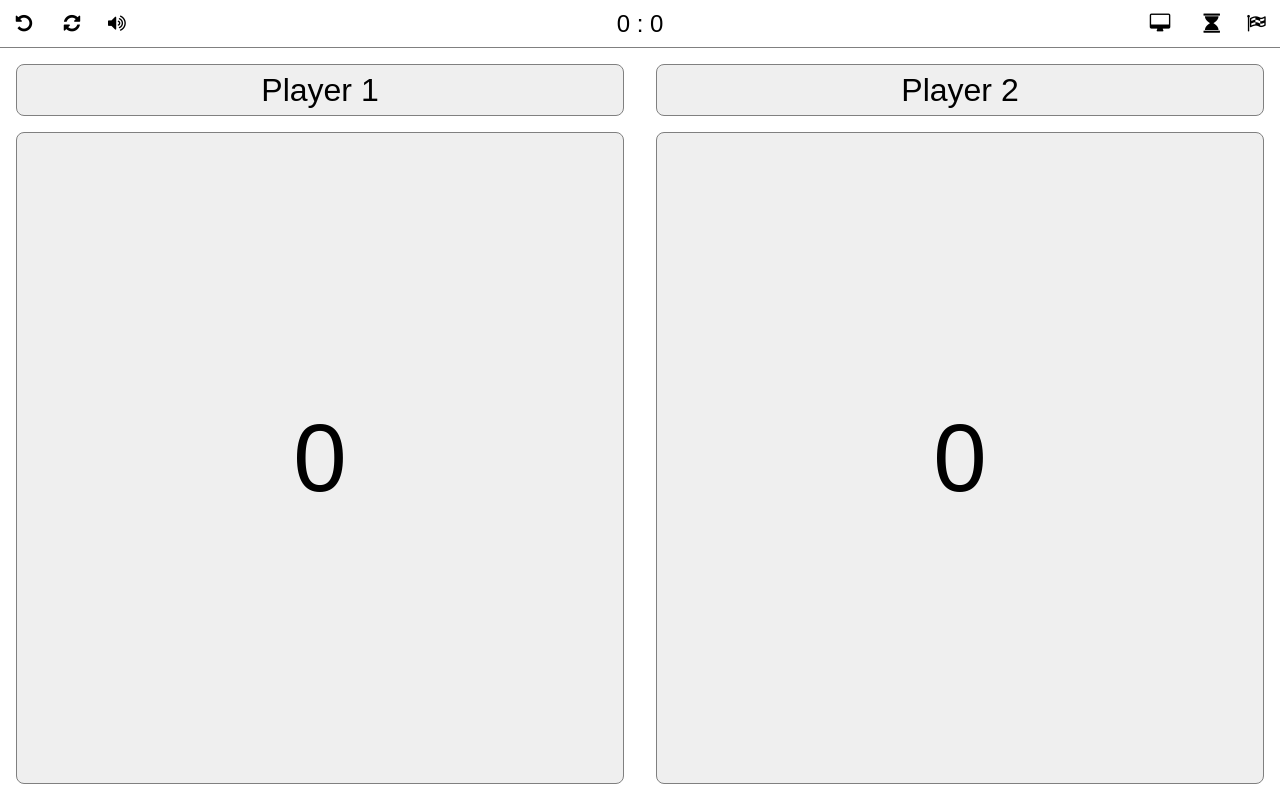
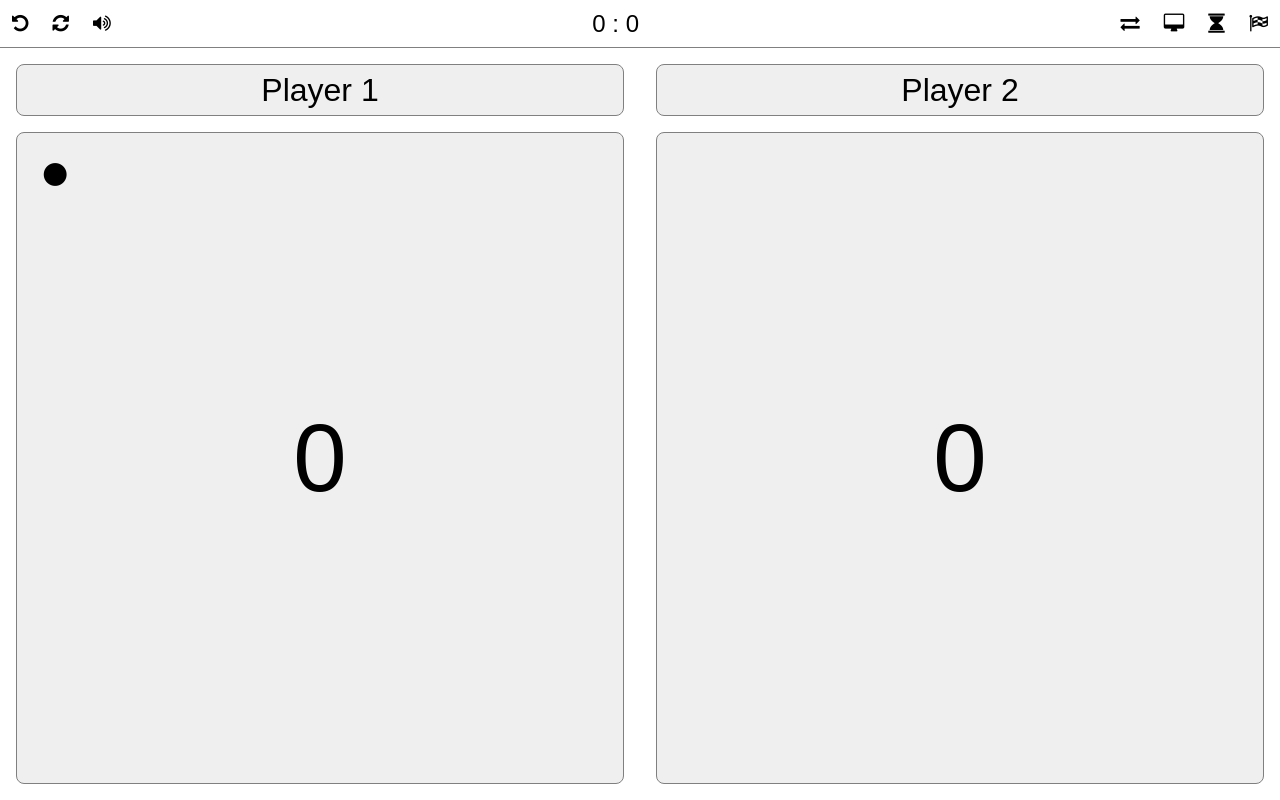
Before and after one commit to 3Nex/scoreboard, a plain HTML site: page index.html in a window 1280 px wide. Drawn offline with nearby package versions, Linux system fonts and the light colour scheme.

Commit message:
Breaking indicator + requestFullscreen() call change

```diff
--- a/index.html
+++ b/index.html
@@ -35,6 +35,10 @@
 			</section>
 
 			<section>
+				<button class="control" @click="onSwitchBreak()">
+					<i class="fa fa-exchange"></i>
+				</button>
+
 				<button class="control" @click="onGoFullscreen()">
 					<i class="fa fa-desktop"></i>
 				</button>
@@ -59,6 +63,9 @@
 
 				<button class="score-container" @click="onIncreaseScore(0)">
 					<span class="number">{{ score[0] }}</span>
+					<span class="break-indicator" v-if="(playerBreaking===0)">
+						<i class="fa fa-circle"></i>
+					</span>
 				</button>
 			</div>
 
@@ -89,6 +96,9 @@
 
 				<button class="score-container" @click="onIncreaseScore(1)">
 					<span class="number">{{ score[1] }}</span>
+					<span class="break-indicator" v-if="(playerBreaking===1)">
+						<i class="fa fa-circle"></i>
+					</span>
 				</button>
 			</div>
 		</div>
@@ -125,16 +135,17 @@
 			el: '#app',
 			data() {
 				return {
+					isSpeechOn: true, // if speechSynthesis is on
+					isTimerOn: false, // if we want timer to be used
+					isTimerCounting: false, // if timer is counting right now
 					matchScore: [0,0], // current match score for both players
 					name: ['Player 1', 'Player 2'], // names of players
+					playerBreaking: 0, // which player is currently on break
+					score: [0,0], // current points in this match
+					scoreHistory: [], // array of previous points in a match for undoing
 					timerStartFrom: 15, // when using timer, this is the starting value
 					timerCurrent: 15, // current state of the timer countdown
 					timeoutRef: null, // reference for the setTimeout() when ticking timer
-					score: [0,0], // current points in this match
-					scoreHistory: [], // array of previous points in a match for undoing
-					isSpeechOn: true, // if speechSynthesis is on
-					isTimerOn: false, // if we want timer to be used
-					isTimerCounting: false // if timer is counting right now
 				}
 			},
 
@@ -172,7 +183,7 @@
 
 				onGoFullscreen() {
 					try {
-						document.documentElement.webkitRequestFullscreen();
+						document.documentElement.requestFullscreen();
 					} catch {
 						alert('Unable to go fullscreen :(');
 					}
@@ -189,6 +200,8 @@
 					if(this.isTimerOn) {
 						this.timerRestart();
 					}
+
+					this.onSwitchBreak();
 				},
 
 				onFinishMatch() {
@@ -226,6 +239,10 @@
 							= this.matchScore[0] = this.matchScore[1]
 							= 0;
 					}
+				},
+
+				onSwitchBreak() {
+					this.playerBreaking = (this.playerBreaking + 1) % 2;
 				},
 
 				onTimerSetTime() {
@@ -353,8 +370,9 @@
 				flex-direction: row;
 				justify-content: flex-start;
 				align-items: center;
-				flex-basis: 40%;
+				/*flex-basis: 40%;*/
 				flex-grow: 2;
+				flex-shrink: 0;
 			}
 				.toolbar > section:last-child {
 					text-align: right;
@@ -363,7 +381,7 @@
 			.toolbar .control {
 				position: relative;
 				padding: .75rem;
-				min-width: 3rem;
+				/*min-width: 3rem;*/
 				font-size: 1.2rem;
 				background: transparent;
 				border: none;
@@ -379,8 +397,8 @@
 			.toolbar .match-score {
 				display: block;
 				line-height: 3rem;
-				flex-basis: 20%;
-				flex-grow: 1;
+				/*flex-basis: 20%;*/
+				/*flex-grow: 1;*/
 				text-align: center;
 			}
 
@@ -428,6 +446,12 @@
 				margin: auto;
 				font-size: 6rem;
 			}
+			.score-container .break-indicator {
+				position: absolute;
+				top: 1em;
+				left: 1em;
+				font-size: 2em;
+			}
 		.timer-controls {
 			display: flex;
 			justify-content: space-around;
```
